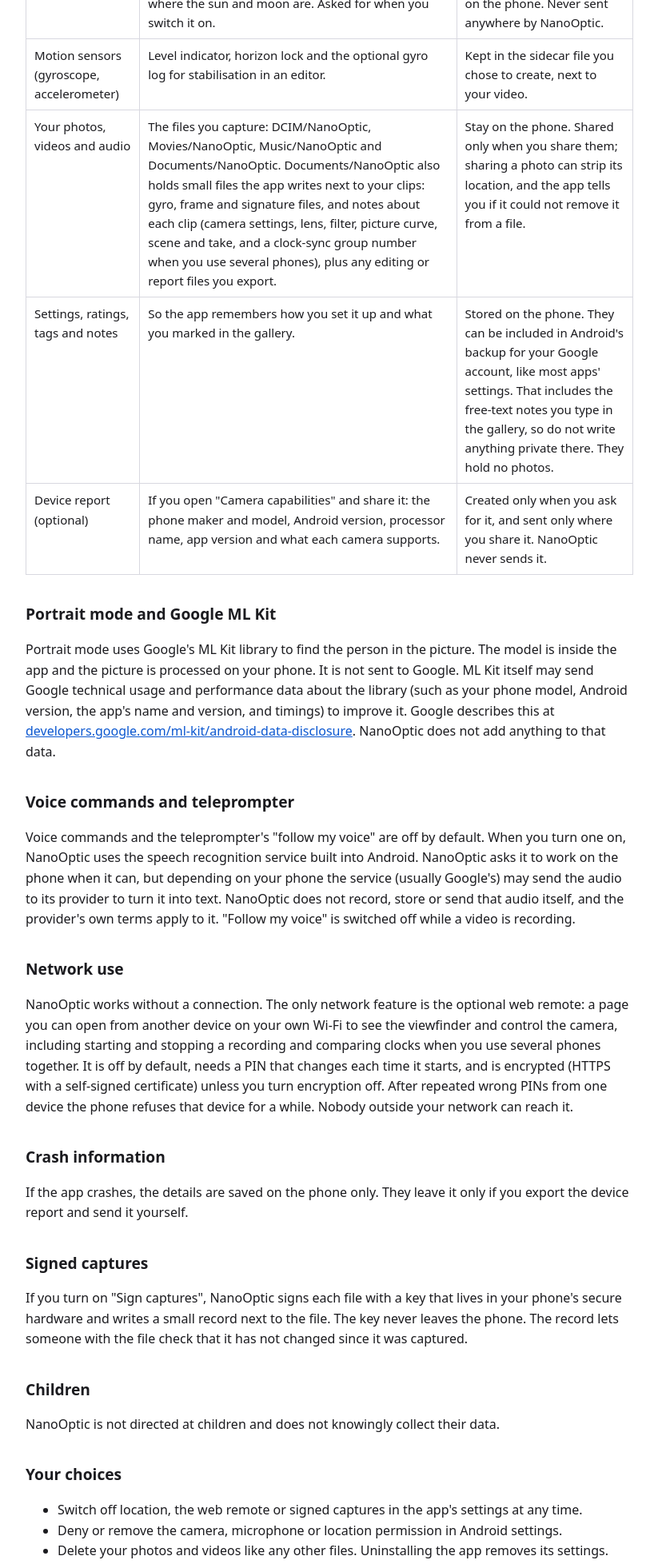
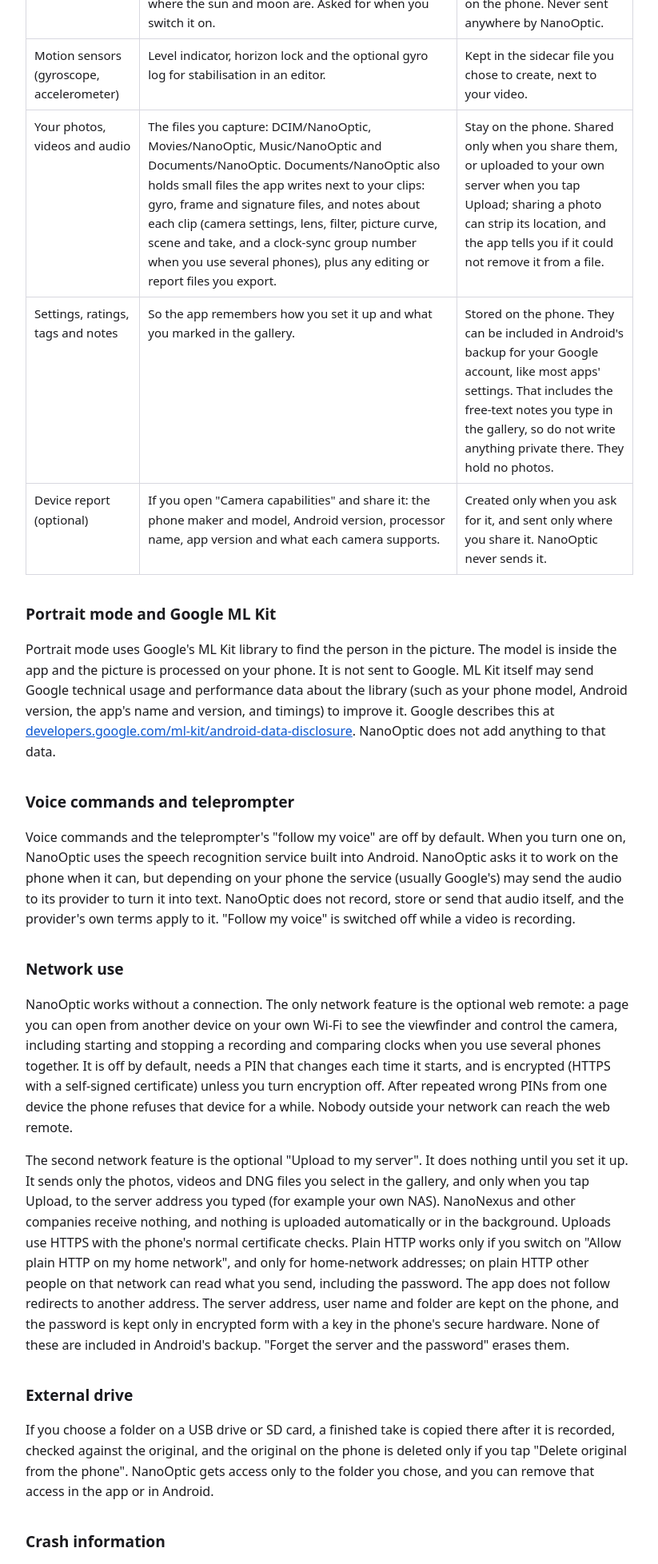
Before and after one commit to muskymass/nanooptic-privacy, a plain HTML site: page index.html in a window 1280 px wide. Shown: the part 500-2456 px from the top of the page at 80% size, without its empty margins (228-1051 px from the left). Drawn offline with Linux system fonts and the light colour scheme.

Commit message:
Update privacy policy: upload to own server, external drive

```diff
--- a/index.html
+++ b/index.html
@@ -33,7 +33,7 @@
 <tr><td data-label="Data">Camera and microphone</td><td data-label="Why">To take photos and record video and sound.</td><td data-label="Where it goes">Saved on your phone only. While a recording runs, a notification stays visible until it stops.</td></tr>
 <tr><td data-label="Data">Location (optional)</td><td data-label="Why">Only when "Geotag" or "Sky overlay" is on: to write the position into your own files and to work out where the sun and moon are. Asked for when you switch it on.</td><td data-label="Where it goes">Written into your own photo and video files; used on the phone. Never sent anywhere by NanoOptic.</td></tr>
 <tr><td data-label="Data">Motion sensors (gyroscope, accelerometer)</td><td data-label="Why">Level indicator, horizon lock and the optional gyro log for stabilisation in an editor.</td><td data-label="Where it goes">Kept in the sidecar file you chose to create, next to your video.</td></tr>
-<tr><td data-label="Data">Your photos, videos and audio</td><td data-label="Why">The files you capture: DCIM/NanoOptic, Movies/NanoOptic, Music/NanoOptic and Documents/NanoOptic. Documents/NanoOptic also holds small files the app writes next to your clips: gyro, frame and signature files, and notes about each clip (camera settings, lens, filter, picture curve, scene and take, and a clock-sync group number when you use several phones), plus any editing or report files you export.</td><td data-label="Where it goes">Stay on the phone. Shared only when you share them; sharing a photo can strip its location, and the app tells you if it could not remove it from a file.</td></tr>
+<tr><td data-label="Data">Your photos, videos and audio</td><td data-label="Why">The files you capture: DCIM/NanoOptic, Movies/NanoOptic, Music/NanoOptic and Documents/NanoOptic. Documents/NanoOptic also holds small files the app writes next to your clips: gyro, frame and signature files, and notes about each clip (camera settings, lens, filter, picture curve, scene and take, and a clock-sync group number when you use several phones), plus any editing or report files you export.</td><td data-label="Where it goes">Stay on the phone. Shared only when you share them, or uploaded to your own server when you tap Upload; sharing a photo can strip its location, and the app tells you if it could not remove it from a file.</td></tr>
 <tr><td data-label="Data">Settings, ratings, tags and notes</td><td data-label="Why">So the app remembers how you set it up and what you marked in the gallery.</td><td data-label="Where it goes">Stored on the phone. They can be included in Android's backup for your Google account, like most apps' settings. That includes the free-text notes you type in the gallery, so do not write anything private there. They hold no photos.</td></tr>
 <tr><td data-label="Data">Device report (optional)</td><td data-label="Why">If you open "Camera capabilities" and share it: the phone maker and model, Android version, processor name, app version and what each camera supports.</td><td data-label="Where it goes">Created only when you ask for it, and sent only where you share it. NanoOptic never sends it.</td></tr>
 </tbody>
@@ -46,7 +46,11 @@
 <p>Voice commands and the teleprompter's "follow my voice" are off by default. When you turn one on, NanoOptic uses the speech recognition service built into Android. NanoOptic asks it to work on the phone when it can, but depending on your phone the service (usually Google's) may send the audio to its provider to turn it into text. NanoOptic does not record, store or send that audio itself, and the provider's own terms apply to it. "Follow my voice" is switched off while a video is recording.</p>
 
 <h2>Network use</h2>
-<p>NanoOptic works without a connection. The only network feature is the optional web remote: a page you can open from another device on your own Wi-Fi to see the viewfinder and control the camera, including starting and stopping a recording and comparing clocks when you use several phones together. It is off by default, needs a PIN that changes each time it starts, and is encrypted (HTTPS with a self-signed certificate) unless you turn encryption off. After repeated wrong PINs from one device the phone refuses that device for a while. Nobody outside your network can reach it.</p>
+<p>NanoOptic works without a connection. The only network feature is the optional web remote: a page you can open from another device on your own Wi-Fi to see the viewfinder and control the camera, including starting and stopping a recording and comparing clocks when you use several phones together. It is off by default, needs a PIN that changes each time it starts, and is encrypted (HTTPS with a self-signed certificate) unless you turn encryption off. After repeated wrong PINs from one device the phone refuses that device for a while. Nobody outside your network can reach the web remote.</p>
+<p>The second network feature is the optional "Upload to my server". It does nothing until you set it up. It sends only the photos, videos and DNG files you select in the gallery, and only when you tap Upload, to the server address you typed (for example your own NAS). NanoNexus and other companies receive nothing, and nothing is uploaded automatically or in the background. Uploads use HTTPS with the phone's normal certificate checks. Plain HTTP works only if you switch on "Allow plain HTTP on my home network", and only for home-network addresses; on plain HTTP other people on that network can read what you send, including the password. The app does not follow redirects to another address. The server address, user name and folder are kept on the phone, and the password is kept only in encrypted form with a key in the phone's secure hardware. None of these are included in Android's backup. "Forget the server and the password" erases them.</p>
+
+<h2>External drive</h2>
+<p>If you choose a folder on a USB drive or SD card, a finished take is copied there after it is recorded, checked against the original, and the original on the phone is deleted only if you tap "Delete original from the phone". NanoOptic gets access only to the folder you chose, and you can remove that access in the app or in Android.</p>
 
 <h2>Crash information</h2>
 <p>If the app crashes, the details are saved on the phone only. They leave it only if you export the device report and send it yourself.</p>
@@ -59,7 +63,7 @@
 
 <h2>Your choices</h2>
 <ul>
-<li>Switch off location, the web remote or signed captures in the app's settings at any time.</li>
+<li>Switch off location, the web remote or signed captures in the app's settings at any time, and use "Forget the server and the password" to erase the upload settings.</li>
 <li>Deny or remove the camera, microphone or location permission in Android settings.</li>
 <li>Delete your photos and videos like any other files. Uninstalling the app removes its settings.</li>
 </ul>
```
